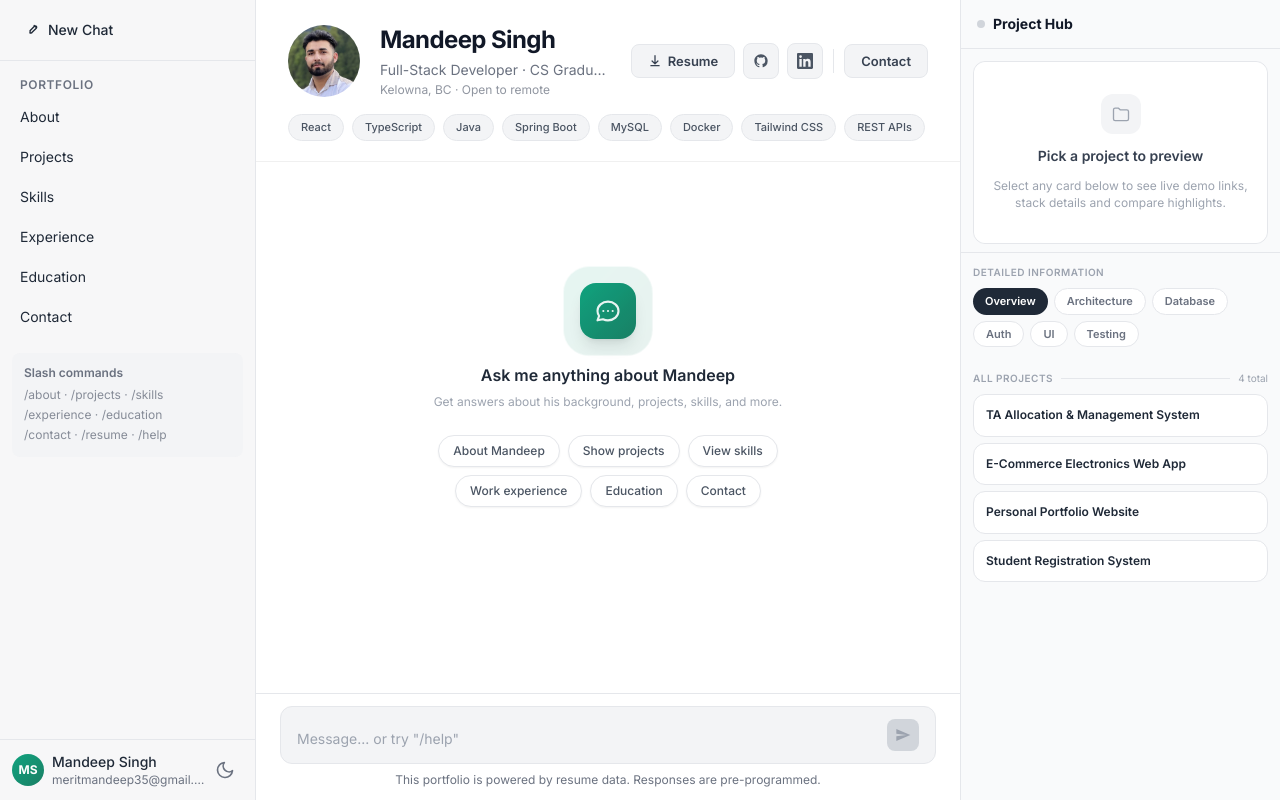
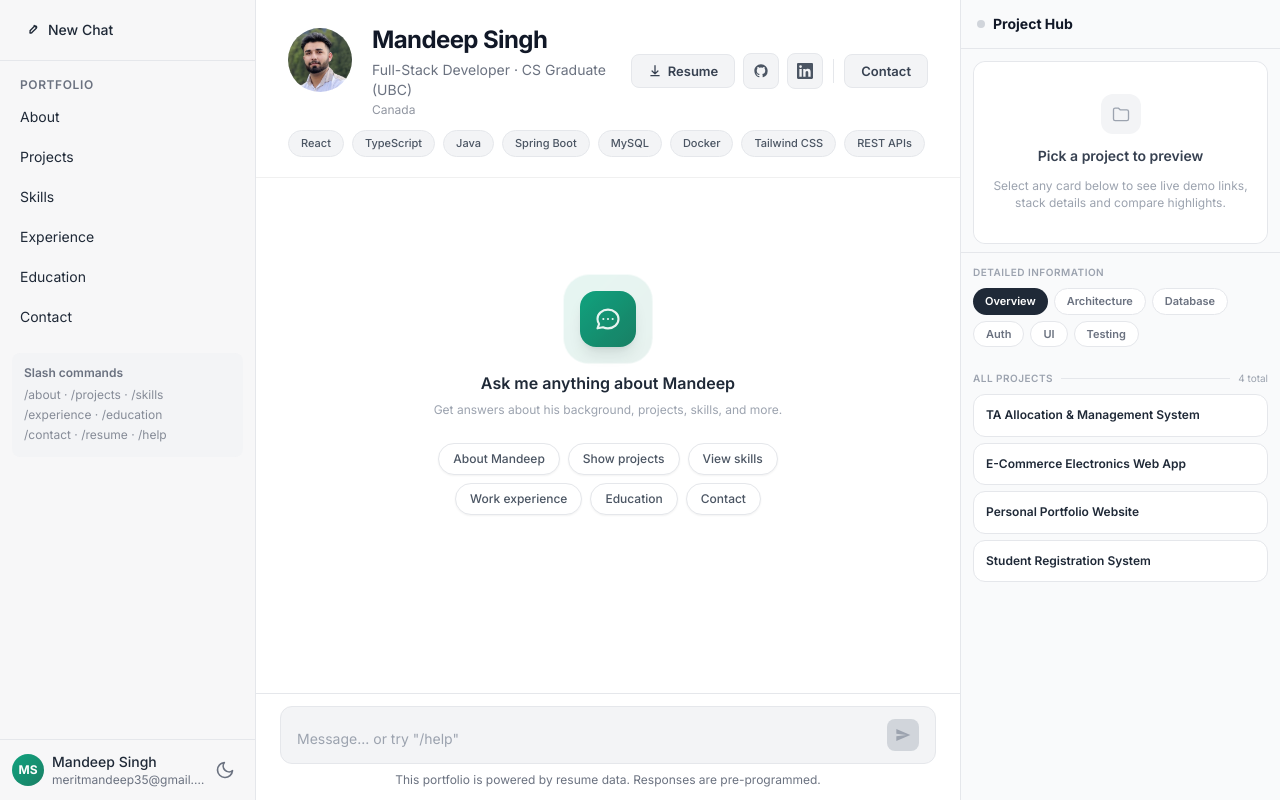
Before and after one commit to mandeep3535/my-portfolio, a React (Vite) app: page / in a window 1280 px wide. Built offline with nearby package versions, Linux system fonts and the light colour scheme.

Commit message:
Added AI engine

```diff
--- a/src/components/ChatWindow.tsx
+++ b/src/components/ChatWindow.tsx
@@ -186,7 +186,7 @@ const ChatWindow: FC<ChatWindowProps> = ({
         name={resumeData.name}
         title={resumeData.title}
         avatarUrl={avatarImg}
-        location="Kelowna, BC · Open to remote"
+        location="Canada"
         badges={HERO_BADGES}
         onSend={sendMessage}
         isDark={isDark}
--- a/src/components/MessageBubble.tsx
+++ b/src/components/MessageBubble.tsx
@@ -85,7 +85,7 @@ const MessageBubble: FC<MessageBubbleProps> = ({
 
   if (isUser) {
     // ── User message ───────────────────────────────────────────────────
-    // Green rounded pill, max 70% of the column width, pushed to the right.
+    // Green rounded pill, narrower on desktop but roomy on phones.
     // The outer `w-full` wrapper ensures the bg covers edge-to-edge.
     return (
       <div className="w-full py-2">
@@ -93,7 +93,7 @@ const MessageBubble: FC<MessageBubbleProps> = ({
           <div className="flex justify-end">
             <div
               className={`
-                max-w-[70%] px-4 py-2.5
+                max-w-[90%] sm:max-w-[70%] px-4 py-2.5
                 rounded-2xl rounded-tr-sm text-sm leading-relaxed
                 ${isDark ? "bg-emerald-600 text-white" : "bg-emerald-500 text-white"}
               `}
@@ -128,7 +128,7 @@ const MessageBubble: FC<MessageBubbleProps> = ({
               Portfolio Assistant
             </p>
             {/* Rendered Markdown content — converted by utils/markdown.tsx */}
-            <div className={`text-sm leading-7 space-y-0.5 ${isDark ? "text-gray-200" : "text-gray-700"}`}>
+            <div className={`text-sm leading-6 sm:leading-7 space-y-0.5 break-words whitespace-pre-wrap ${isDark ? "text-gray-200" : "text-gray-700"}`}>
               {renderMarkdown(displayed, isDark)}
               {/* Blinking cursor that shows while text is still streaming */}
               {!streamDone && (
--- a/src/components/ProfileHero.tsx
+++ b/src/components/ProfileHero.tsx
@@ -89,19 +89,19 @@ const ProfileHero: FC<ProfileHeroProps> = ({
           shadow gives depth without lifting it off the page.               */}
       <div
         className={`
-          w-full px-5 sm:px-8 pt-6 pb-5
+          w-full px-4 sm:px-8 pt-3 sm:pt-6 pb-3 sm:pb-5
           ${glassBg} border-b ${borderCol}
         `}
       >
         {/* ── Row 1: Avatar · Identity · CTA buttons ──────────────────── */}
-        <div className="flex items-center gap-4 sm:gap-5 w-full min-w-0">
+        <div className="flex items-start gap-4 sm:gap-5 w-full min-w-0">
 
           {/* Avatar ─────────────────────────────────────────────── */}
-          <div className="relative shrink-0">
+          <div className="relative shrink-0 mt-1">
             <button
               onClick={() => setLightboxOpen(true)}
               aria-label="View full photo"
-              className="block w-16 h-16 sm:w-[72px] sm:h-[72px] rounded-full overflow-hidden
+              className="block w-12 h-12 sm:w-16 sm:h-16 rounded-full overflow-hidden
                 cursor-zoom-in hover:opacity-90 transition-opacity duration-150 focus:outline-none"
             >
               {!imgError && avatarUrl ? (
@@ -121,20 +121,20 @@ const ProfileHero: FC<ProfileHeroProps> = ({
             </button>
           </div>
 
-          {/* Name + Title + Location ─────────────────────────────── */}
-          <div className="flex-1 min-w-0">
-            <h1 className={`text-xl sm:text-2xl font-bold leading-tight tracking-tight truncate ${textMain}`}>
+          {/* Identity + actions container — stacks on mobile, row on sm+ */}
+          <div className="flex-1 min-w-0 flex flex-col sm:flex-row sm:items-center sm:justify-between">
+            <div>
+              <h1 className={`text-lg sm:text-2xl font-bold leading-tight tracking-tight ${textMain}`}>
                 {name}
               </h1>
-            <p className={`text-sm mt-1 truncate ${textMuted}`}>{title}</p>
+              <p className={`text-sm mt-1 ${textMuted}`}>{title}</p>
               {location && (
                 <p className={`text-xs mt-0.5 hidden sm:block ${textMuted} opacity-75`}>{location}</p>
               )}
             </div>
 
-          {/* Action buttons ──────────────────────────────────────────────── */}
-          <div className="flex items-center gap-2 shrink-0 flex-wrap justify-end">
-
+            {/* Action buttons — placed under the name on mobile */}
+            <div className="mt-3 sm:mt-0 flex items-center gap-2 shrink-0 flex-wrap justify-end">
               {/* Resume download */}
               <a
                 href={resumeData.resumeUrl ?? "#"}
@@ -248,13 +248,14 @@ const ProfileHero: FC<ProfileHeroProps> = ({
               ))}
 
             </div>
+          </div>
 
         </div>
 
         {/* ── Row 2: Tech badge strip ──────────────────────────────────── */}
         {/* Full-width on all screen sizes — sits below the identity row.    */}
         {badges.length > 0 && (
-          <div className="flex items-center gap-2 mt-4 overflow-x-auto scrollbar-none">
+          <div className="hidden sm:flex items-center gap-2 mt-3 overflow-x-auto scrollbar-none">
             {badges.slice(0, 12).map((badge) => (
               <span
                 key={badge}
--- a/src/data/resumeData.ts
+++ b/src/data/resumeData.ts
@@ -130,8 +130,8 @@ const resumeData: ResumeData = {
       name: "TA Allocation & Management System (UBC)",
       period: "May – Aug 2025",
       tech: ["React", "TypeScript", "Spring Boot", "Tailwind CSS", "MySQL", "Docker", "Prometheus", "Grafana"],
-      github: "https://github.com/mandeep3535", // TODO: replace with specific repo URL
-      demo: null,
+      github: "https://github.com/mandeep3535",
+      demo: "https://www.youtube.com/watch?v=bx2WPYazKZo",
       bullets: [
         "Built a 5-microservice full-stack platform using Spring Boot REST APIs + React to automate TA allocation, reducing manual workload by ~95%.",
         "Implemented role-based access control and dynamic availability scheduling via FullCalendar.",
@@ -145,7 +145,7 @@ const resumeData: ResumeData = {
       name: "E-Commerce Electronics Web App",
       period: "Jan – Apr 2025",
       tech: ["HTML", "CSS", "JavaScript", "Bootstrap", "MySQL", "PHP"],
-      github: "https://github.com/mandeep3535", // TODO: replace with specific repo URL
+      github: "https://github.com/mandeep3535",
       demo: "https://mvelectronics.online",
       bullets: [
         "Built a full-stack e-commerce platform with product catalogue, cart, checkout, and admin order management.",
@@ -159,8 +159,8 @@ const resumeData: ResumeData = {
       name: "Student Registration System",
       period: "Sept – Dec 2024",
       tech: ["Java", "MySQL", "JDBC", "NetBeans"],
-      github: "https://github.com/mandeep3535", // TODO: replace with specific repo URL
-      demo: null,
+      github: "https://github.com/mandeep3535",
+      demo: "https://github.com/mandeep3535",
       bullets: [
         "Built a Java-based student registration system using JDBC with MySQL for enrollment and academic record management.",
         "Implemented complete CRUD workflows with real-time input validation.",
@@ -201,7 +201,6 @@ const resumeData: ResumeData = {
     { subject: "Image Processing", grade: "A+" },
   ],
 
-  // TODO: Upload resume PDF and replace null with the public URL
   resumeUrl: "/Mandeep_Resume.pdf",
 };
 
```
Lines whose indentation alone changed are shown as unchanged.
